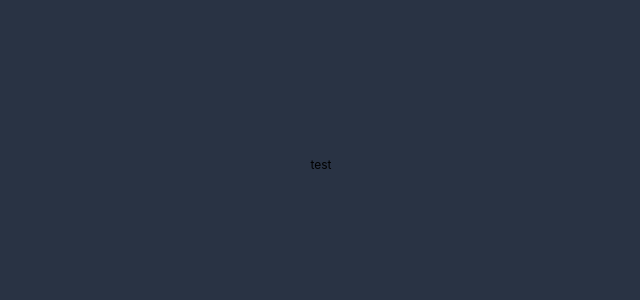
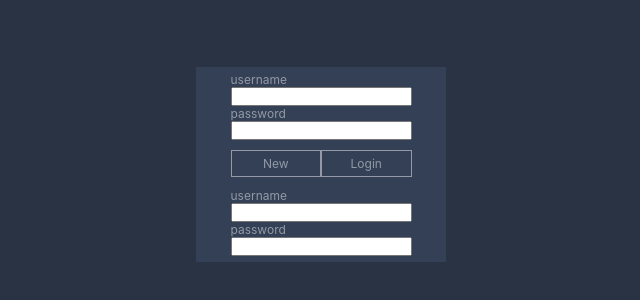
Before and after one commit to miguel-carter/fntask, a Svelte app: page / in a window 1280 px wide. Shown: the part 236-536 px from the top of the page, without its empty margins (319-959 px from the left). Built offline with nearby package versions, Linux system fonts and the light colour scheme.

Commit message:
initial entry portal

```diff
--- a/src/components/EntryPortal.svelte
+++ b/src/components/EntryPortal.svelte
@@ -1,3 +1,47 @@
-<div>
-    test
+<script>
+    import {authState} from "../stores/auth.js";
+    import Card from "./commons/Card.svelte";
+    import Button from "./commons/Button.svelte";
+</script>
+
+<div class="wrapper">
+        <Card>
+            <p>username</p>
+            <input type="text">
+            <p>password</p>
+            <input type="text">
+            <div class="controls">
+                <Button text="New"/>
+                <Button text="Login"/>
+            </div>
+        </Card>
+        <Card>
+            <p>username</p>
+            <input type="text">
+            <p>password</p>
+            <input type="text">
+        </Card>
+
+
 </div>
+
+<style>
+    .wrapper {
+        display: flex;
+        flex-direction: column;
+        justify-content: center;
+        align-items: center;
+        width: 250px;
+        background-color: var(--bg-subdue);
+    }
+
+    .controls {
+        display: flex;
+        flex-direction: row;
+        width: 100%;
+        margin-top: 10px;
+        justify-content: space-around;
+    }
+
+
+</style>
--- /dev/null
+++ b/src/components/commons/Button.svelte
@@ -0,0 +1,22 @@
+<script>
+    export let text
+</script>
+
+<div class="button">
+    {text}
+</div>
+
+<style>
+    .button {
+        color: var(--color-subdue);
+        padding: 5px 5px;
+        text-align: center;
+        border: 1px solid var(--color-subdue);
+        background-color: transparent;
+        font-size: 12px;
+        width: 100%;
+    }
+    .button:hover {
+        color: white
+    }
+</style>
```
